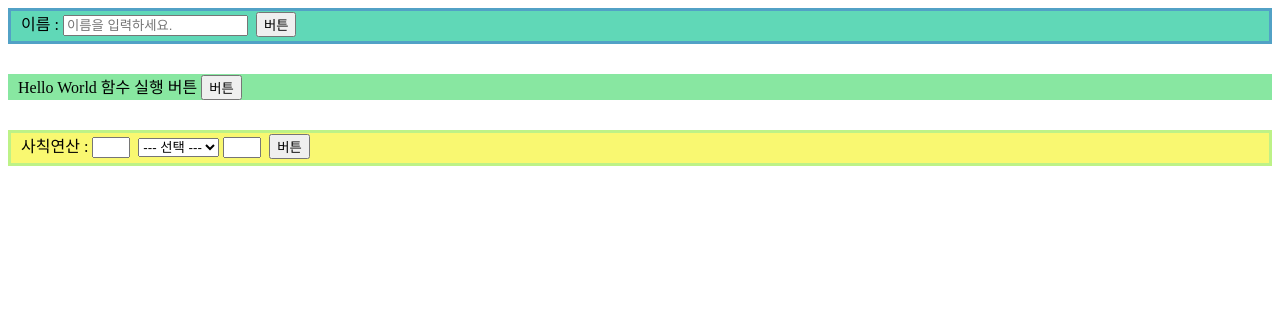
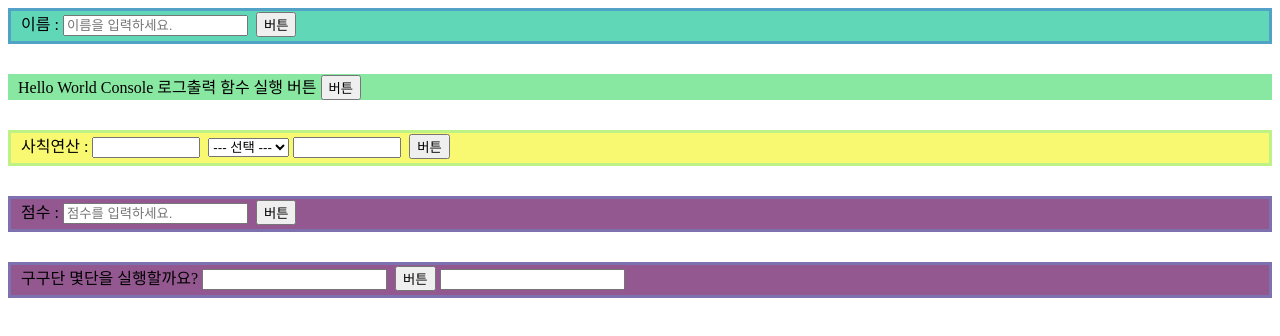
Before and after one commit to kws720/learn-javascript, a plain HTML site: page index.html in a window 1280 px wide. Drawn offline with Linux system fonts and the light colour scheme.

Commit message:
자바스크립트 실습

```diff
--- /dev/null
+++ b/if.js
@@ -0,0 +1,24 @@
+const fnScore = (score) => {
+  let grade = "";
+  if(score.value > 100){
+    alert("점수는 최대 100점까지 입력가능합니다. 입력된 점수를 확인해주세요.");
+    return;
+  }
+  // if(score.value > 90  ){
+  //   grade = "A";
+  // }else if(score.value > 80 ){
+  //   grade = "B";
+  // }else if(score.value > 70 ){
+  //   grade = "C";
+  // }else{
+  //   grade = "D";
+  // }
+
+  score.value > 90 ? grade = "A" : score.value > 80 ? grade = "B" : score.value > 70 ? grade = "C" : grade = "D"
+  returnGrade(grade);
+}
+
+function returnGrade(grade){
+  alert("당신은 " + grade + "등급입니다.");
+
+}
--- a/index.html
+++ b/index.html
@@ -6,9 +6,8 @@
 
   <title>JavaScript실습</title>
 </head>
-<body >
-  <script src="./index.js"></script>
     <div>
+      <script src="./index.js"></script>
       <div style="padding-left: 10px;  background-color: #60d8b7 ; border: solid; border-color: #52a1c6; margin-bottom: 30px; height: 30px;">
         이름 :
         <input type="text" id = "username" placeholder="이름을 입력하세요." required/>&nbsp;
@@ -16,13 +15,13 @@
       </div>
 
       <div style="padding-left: 10px; background-color: #88e7a1; margin-bottom: 30px;">
-        Hello World 함수 실행 버튼
+        Hello World Console 로그출력 함수 실행 버튼
         <input type="button" onclick="fnHello();" value = "버튼" />
       </div>
 
       <div style="padding-left: 10px;  background-color: #f9f871 ; border: solid; border-color: #bdf287; margin-bottom: 30px; height: 30px;">
         사칙연산 :
-        <input type="text" id = "input1" style="width: 30px;"/>&nbsp;
+        <input type="number" id = "input1" style="width: 100px;"/>&nbsp;
         <select id = "yunsanja" name="category" required>
           <option value="" selected>--- 선택 ---</option>
           <option value="sum">덧셈</option>
@@ -30,9 +29,40 @@
           <option value="minus">빼기</option>
           <option value="divid">나누기</option>
         </select>
+        <input type="number" id = "input2" style="width: 100px;" />&nbsp;
+        <input type="button" onclick="calc(input1,input2,yunsanja);" value = "버튼" />
+      </div>
+    </div>
 
-        <input type="text" id = "input2" style="width: 30px;" />&nbsp;
-        <input type="button" onclick="calc(input1,input2,yunsanja);" value = "버튼" />
+    <div>
+      <script src="./if.js"></script>
+      <div style="padding-left: 10px;  background-color: #92588f ; border: solid; border-color: #7d72af; margin-bottom: 30px; height: 30px;">
+        점수 :
+        <input type="text" id = "score" placeholder="점수를 입력하세요." required/>&nbsp;
+        <input type="button" onclick="fnScore(score);" value = "버튼" />
+      </div>
+    </div>
+
+    <div>
+      <script>
+      function gugudan(val){
+        alert(val);
+        const arrGugudan = [];
+
+
+        for(let i = 1;i < 9; i++){
+          arrGugudan[i-1] = val * 1;
+          alert(arrGugudan[i-1]);
+        }
+        document.getElementById("gugudanAnswer").innerText = arrGugudan;
+
+      }
+      </script>
+      <div style="padding-left: 10px;  background-color: #92588f ; border: solid; border-color: #7d72af; margin-bottom: 30px; height: 30px;">
+        구구단 몇단을 실행할까요?
+        <input type="text" id = "val"/>&nbsp;
+        <input type="button" onclick="gugudan(val.value);" value = "버튼" />
+        <input type="text" id = "gugudanAnswer">
       </div>
 
     </div>
--- a/index.js
+++ b/index.js
@@ -31,7 +31,7 @@ const fnTest = (username) => {
   if(username.value == "" || username.value == null  ){
     alert("사용자 이름을 입력해주세요.");
   }else{
-    console.log(`사용자 이름 : + ${username.value}`);
+    console.log(`사용자 이름 : ${username.value}`);
     }
 }
 
@@ -57,13 +57,13 @@ const fnHello = () => {
 let calcVal = "";
 const calc = (num1,num2,yunsanja) => {
   if(yunsanja.value == "sum"){
-    calcVal = num1.value+num2.value;
+    calcVal = Number(num1.value) + Number(num2.value);
   }else if(yunsanja.value == "minus"){
-    calcVal = num1.value-num2.value;
+    calcVal = Number(num1.value)-Number(num2.value);
   }else if(yunsanja.value == "multiple"){
-    calcVal = num1.value*num2.value;
+    calcVal = Number(num1.value)*Number(num2.value);
   }else if(yunsanja.value == "divid"){
-    calcVal = num1.value/num2.value;
+    calcVal = Number(num1.value)/nNumber(num2.value);
   }else{
     console.log("잘못입력된 연산자입니다.");
   }
```
